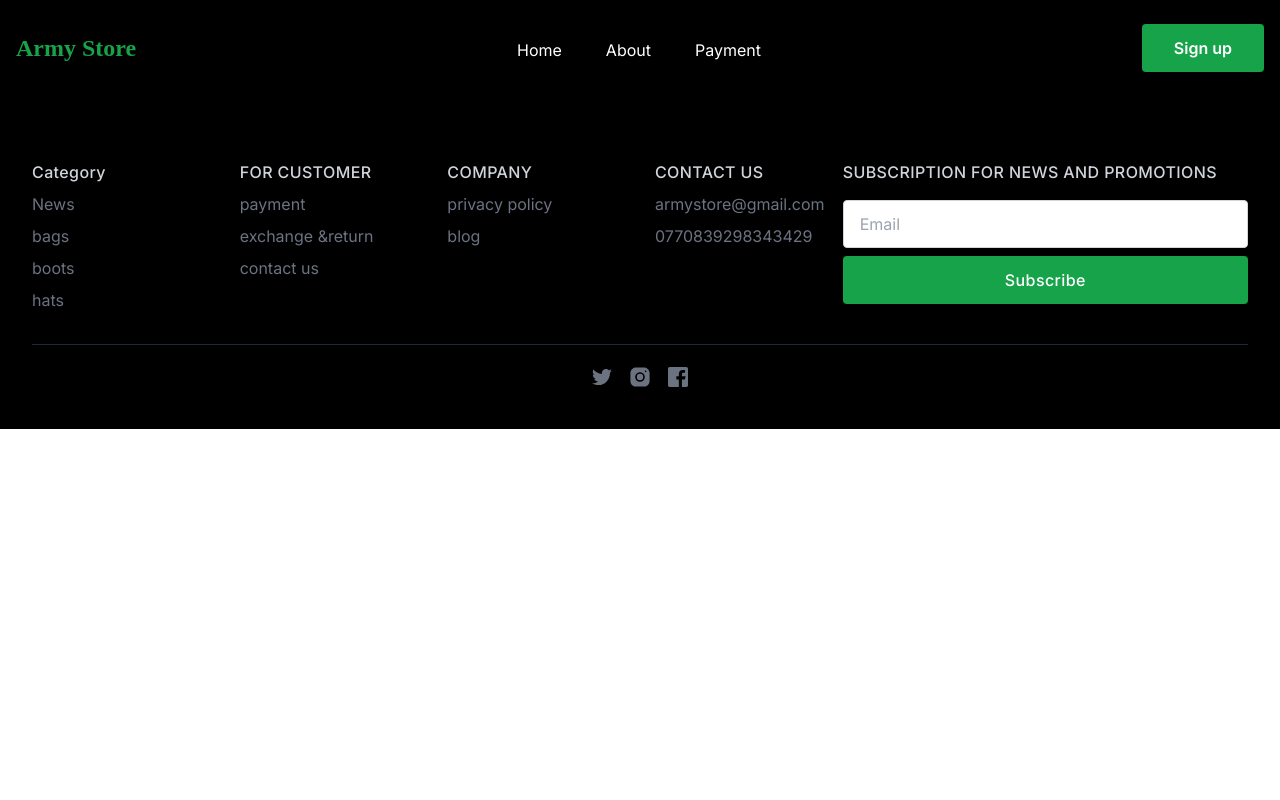
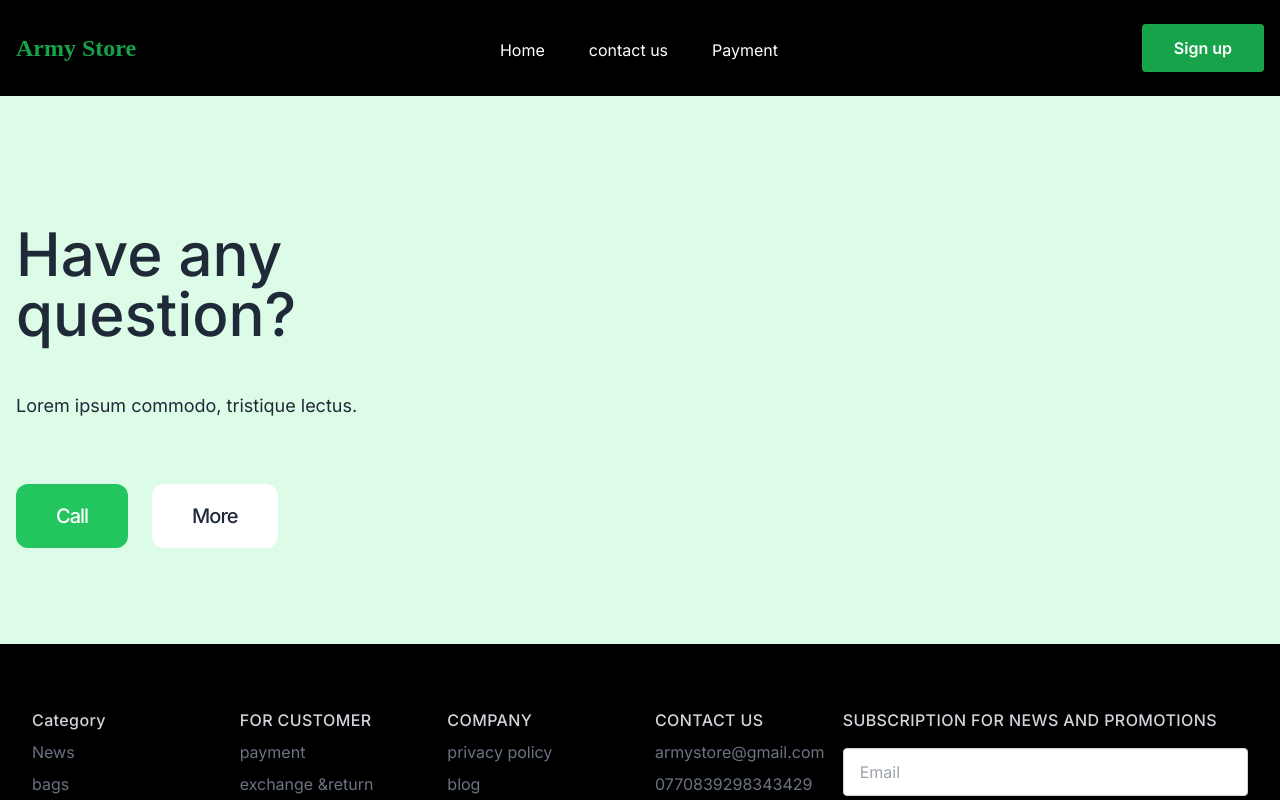
Before and after one commit to soziakram/armystore-frontend, a React (Create React App) app: page /contactus in a window 1280 px wide. Shown: the top 800 px of the page. Built offline with nearby package versions, Linux system fonts and the light colour scheme; a web font is replaced by a local one.

Commit message:
contact us updated

```diff
--- a/src/App.js
+++ b/src/App.js
@@ -10,6 +10,7 @@ import Product from "./components/product/Product";
 import Payment from "./components/product/Payment";
 import ProductCategory from "./components/category/ProductCategory";
 import Categorytype from "./components/category/Categorytype";
+import Contactus from "./components/Contactus"
 function App() {
   return (
     <>
@@ -24,8 +25,8 @@ function App() {
         <Route path="/prductcategory" element={<ProductCategory />} />
         <Route path="/categorytype" element={<Categorytype />} />
         <Route path="/payment" element={<Payment />} />
+        <Route path="/contactus" element={<Contactus/>} />
       </Routes>
-
 
       <Footer />
     </>
--- a/src/components/Contactus.jsx
+++ b/src/components/Contactus.jsx
@@ -2,14 +2,12 @@ import React from "react";
 
 const Contactus = () => {
   return (
-    <section class="py-24 2xl:py-44 bg-gray-100 rounded-b-10xl">
+    <section class="py-24 2xl:py-44 bg-green-100 rounded-b-10xl">
       <div class="container px-4 mx-auto">
         <div class="flex flex-wrap items-center -mx-4">
           <div class="w-full md:w-1/2 lg:w-2/5 px-4 mb-20 md:mb-0">
-            <span class="mb-9 block font-medium uppercase tracking-widest text-xs leading-4 text-gray-300">
-              Contact us
-            </span>
-            <h2 class="mt-8 mb-12 text-9xl md:text-10xl xl:text-11xl font-medium font-heading leading-tight">
+
+            <h2 class="mt-8 mb-12 text-6xl md:text-6xl xl:text-6xl font-medium font-heading leading-tight">
               Have any question?
             </h2>
             <p class="mb-14 xl:mb-16 text-lg text-darkBlueGray-400">
@@ -17,7 +15,7 @@ const Contactus = () => {
             </p>
             <div class="flex flex-wrap">
               <a
-                class="inline-block py-5 px-10 mr-6 text-xl leading-6 text-white font-medium tracking-tighter font-heading bg-blue-500 hover:bg-blue-600 focus:ring-2 focus:ring-blue-500 focus:ring-opacity-50 rounded-xl"
+                class="inline-block py-5 px-10 mr-6 text-xl leading-6 text-white font-medium tracking-tighter font-heading bg-green-500 hover:bg-green-600 focus:ring-2 focus:ring-green-500 focus:ring-opacity-50 rounded-xl"
                 href="/"
               >
                 Call
@@ -30,12 +28,7 @@ const Contactus = () => {
               </a>
             </div>
           </div>
-          <div class="w-full md:w-1/2 lg:w-3/5 px-4">
-            <img
-              src="https://images.unsplash.com/photo-1423666639041-f56000c27a9a?ixlib=rb-4.0.3&ixid=MnwxMjA3fDB8MHxwaG90by1wYWdlfHx8fGVufDB8fHx8&auto=format&fit=crop&w=1748&q=80"
-              alt=""
-            />
-          </div>
+
         </div>
       </div>
     </section>
--- a/src/components/Navbar.jsx
+++ b/src/components/Navbar.jsx
@@ -25,10 +25,10 @@ const Navbar = () => {
             <li className="flex">
               <Link
                 rel="noopener noreferrer"
-                to="about"
+                to="contactus"
                 className="flex items-center px-4 -mb-1 hover:border-b-2 dark:border-transparent hover:text-green-200 focus:text-green-400  activ:text-green-200   hover:border-green-100"
               >
-                About
+                contact us
               </Link>
             </li>
             <li className="flex">
--- a/src/components/category/Categorytype.jsx
+++ b/src/components/category/Categorytype.jsx
@@ -72,7 +72,7 @@ const Categorytype = () => {
                     className="object-cover lg:h-full md:h-36 h-60 w-full  transition-all duration-300 group-hover:bg-gray-700 group-hover:bg-opacity-10 group-hover:blur-sm"
                   />
                   <div className="absolute inset-0 bg-green-100 bg-opacity-0 opacity-0 hover:bg-opacity-30 hover:opacity-80 transition-opacity">
-                    <h1 className=" font-turney sm:text-2xl text-xl font-medium uppercase text-black absolute inset-0 flex justify-center items-center ">
+                    <h1 className=" font-turney sm:text-4xl text-3xl font-medium uppercase text-black absolute inset-0 flex justify-center items-center ">
                       {name}
                     </h1>
 
```
